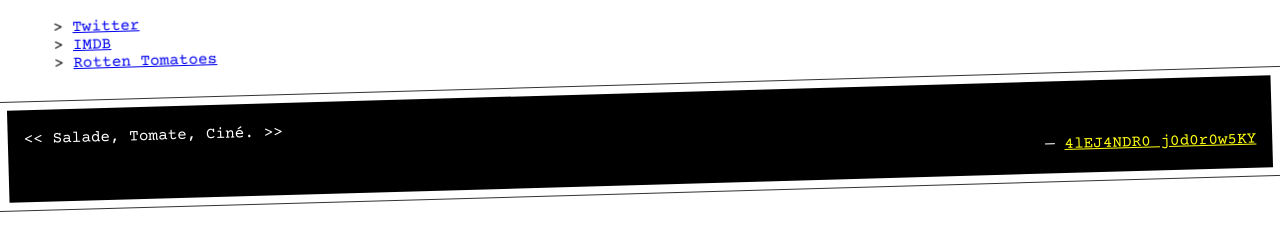
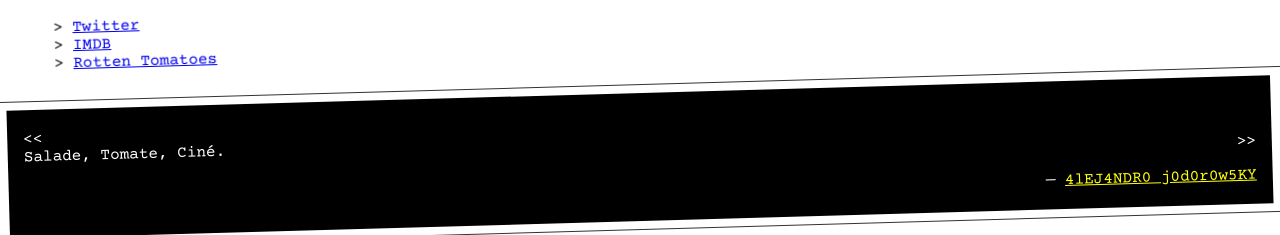
Before and after one commit to klevain/joyride, a plain HTML site: page index.html in a window 1280 px wide. Shown: the part 824-1059 px from the top of the page. Drawn offline with nearby package versions, Linux system fonts and the light colour scheme.

Commit message:
Fix blockquote before and after behaviors

```diff
--- a/index.html
+++ b/index.html
@@ -78,15 +78,16 @@
       }
       blockquote:after,
       blockquote:before{
-        display:inline-block;
+        display:block;
+      }
+      blockquote:before{
+        content:'\00AB';
+        content:'<<';
       }
       blockquote:after{
         content:'\00BB';
         content:'>>';
-      }
-      blockquote:before{
-        content:'\00AB';
-        content:'<<';
+        text-align:right;
       }
       figcaption{
         text-align:right;
```
